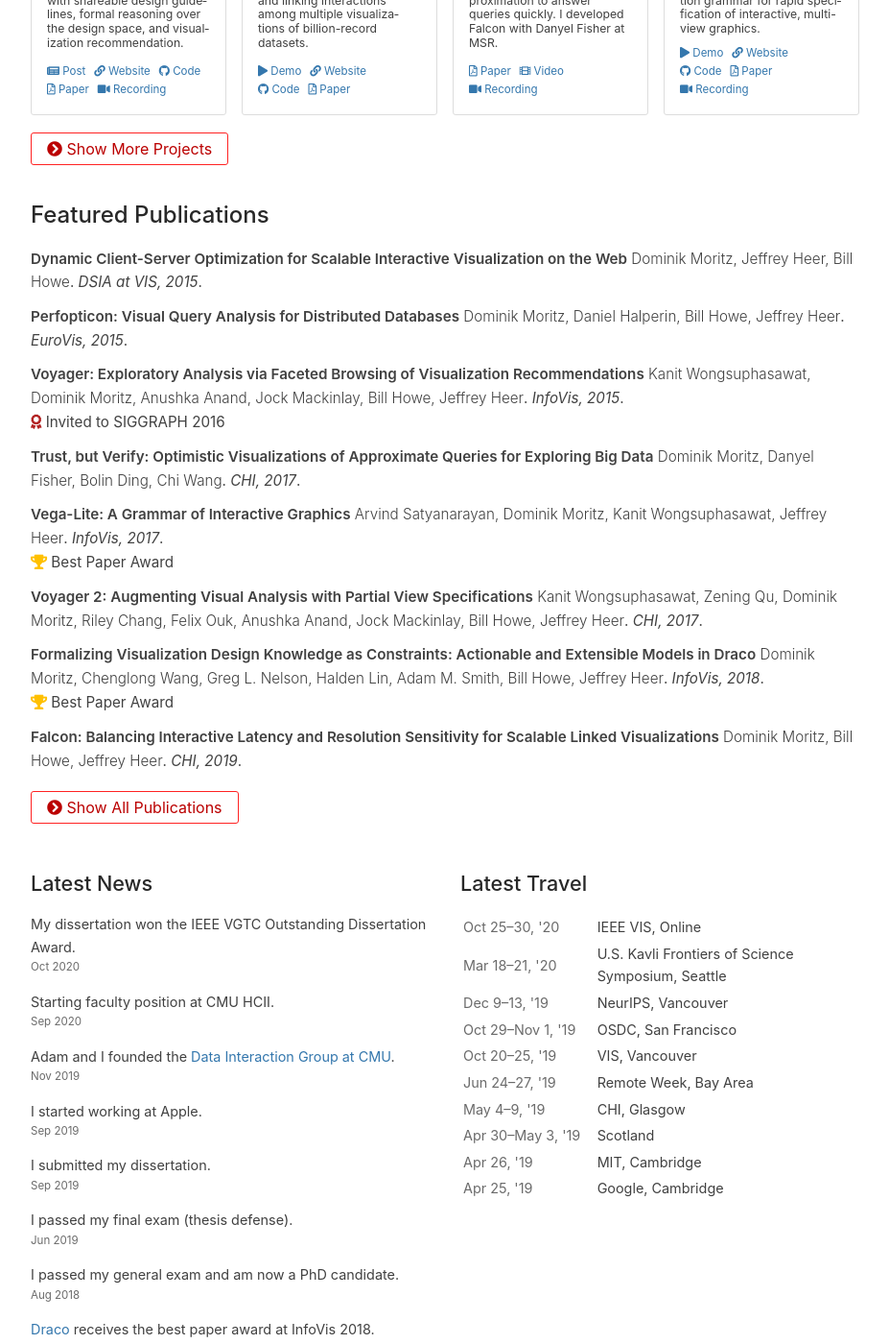
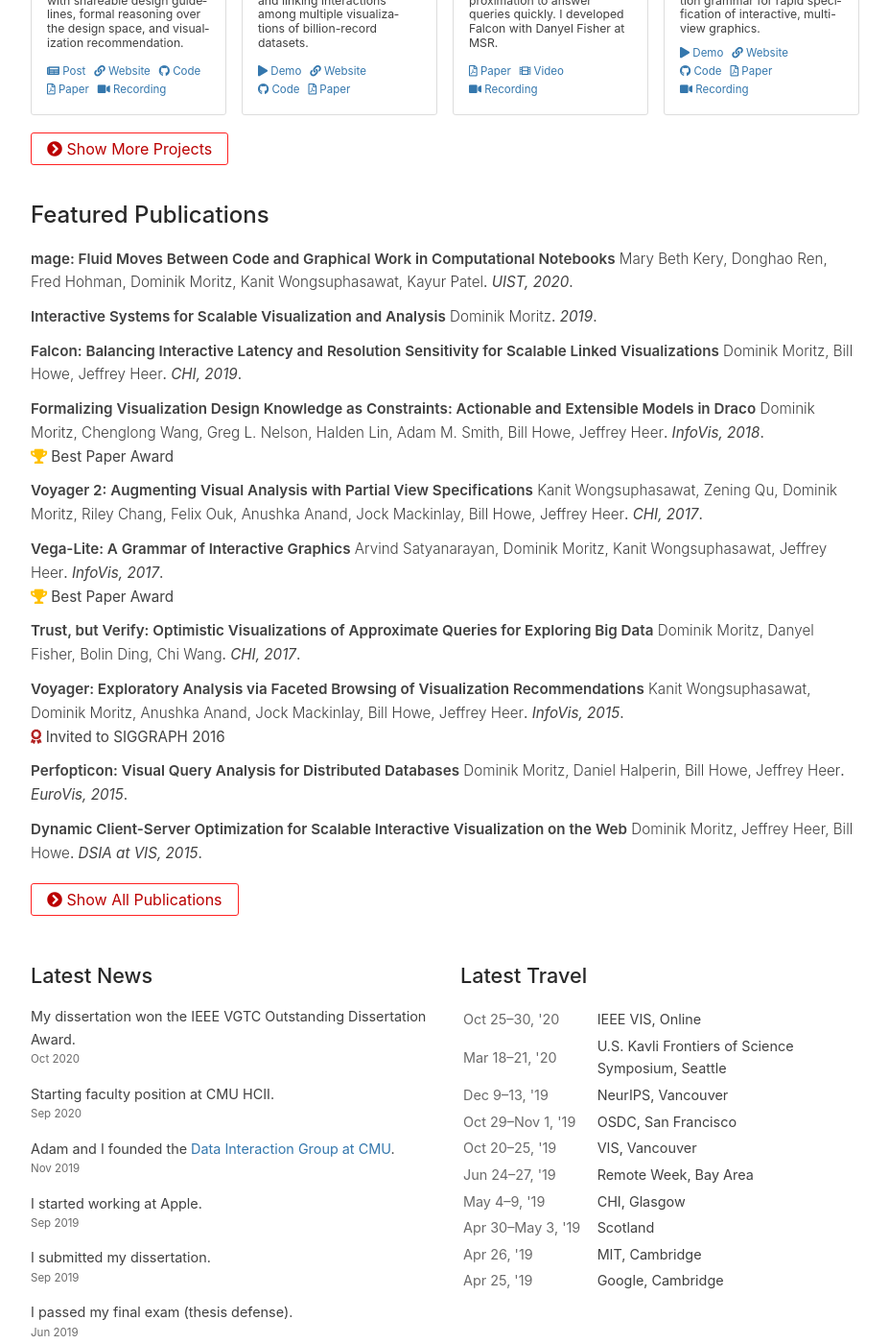
Before and after one commit to domoritz/domoritz.github.io, a Jekyll site: the page built from index.md, in a window 1280 px wide and 1400 px high, scrolled down 857 px. Shown: the whole window at 96% size, without its empty margins (176-1103 px from the left). Built offline with Jekyll 4.4.1, drawn with Linux system fonts in a browser that asks for light colours; nearby versions of some CDN libraries.

Commit message:
highlight thesis and mage, sort highlighted papers by date

```diff
--- a/_publications/2019-thesis.html
+++ b/_publications/2019-thesis.html
@@ -15,6 +15,7 @@ title: Interactive Systems for Scalable Visualization and Analysis
 type:
 - Thesis
 year: 2019
+highlight: true
 ---
 
 <p class="measure-wide lh-copy">
--- a/_publications/2020-mage.html
+++ b/_publications/2020-mage.html
@@ -18,6 +18,7 @@ type:
   - Conference
 pdf: https://www.domoritz.de/papers/2020-mage-UIST.pdf
 arxiv: "2009.10643"
+highlight: true
 ---
 
 We aim to increase the flexibility at which a data worker can choose the right
--- a/index.md
+++ b/index.md
@@ -50,12 +50,13 @@ During my first year at UW, I received support from the [Fulbright program](http
 ## Featured Publications
 
 <div class="featured-publications">
-  {% for pub in site.publications %}
+  {% assign sorted_publications = site.publications | sort: 'year' | reverse %}
+  {% for pub in sorted_publications %}
     {% if pub.highlight %}
       <a href="{{ pub.pdf }}" class="publication">
         <strong>{{ pub.title }}</strong>
         <span class="authors">{% for author in pub.authors %}{{ author }}{% unless forloop.last %}, {% endunless %}{% endfor %}</span>.
-        <i>{{ pub.venue }}, {{ pub.year }}</i>.
+        <i>{% if pub.venue %}{{ pub.venue }}, {% endif %}{{ pub.year }}</i>.
         {% for award in pub.awards %}<br/><span class="award"><i class="fas fa-{% if award == "Best Paper Award" %}trophy{% else %}award{% endif %}" aria-hidden="true"></i> {{ award }}</span>{% endfor %}
       </a>
     {% endif %}
```
